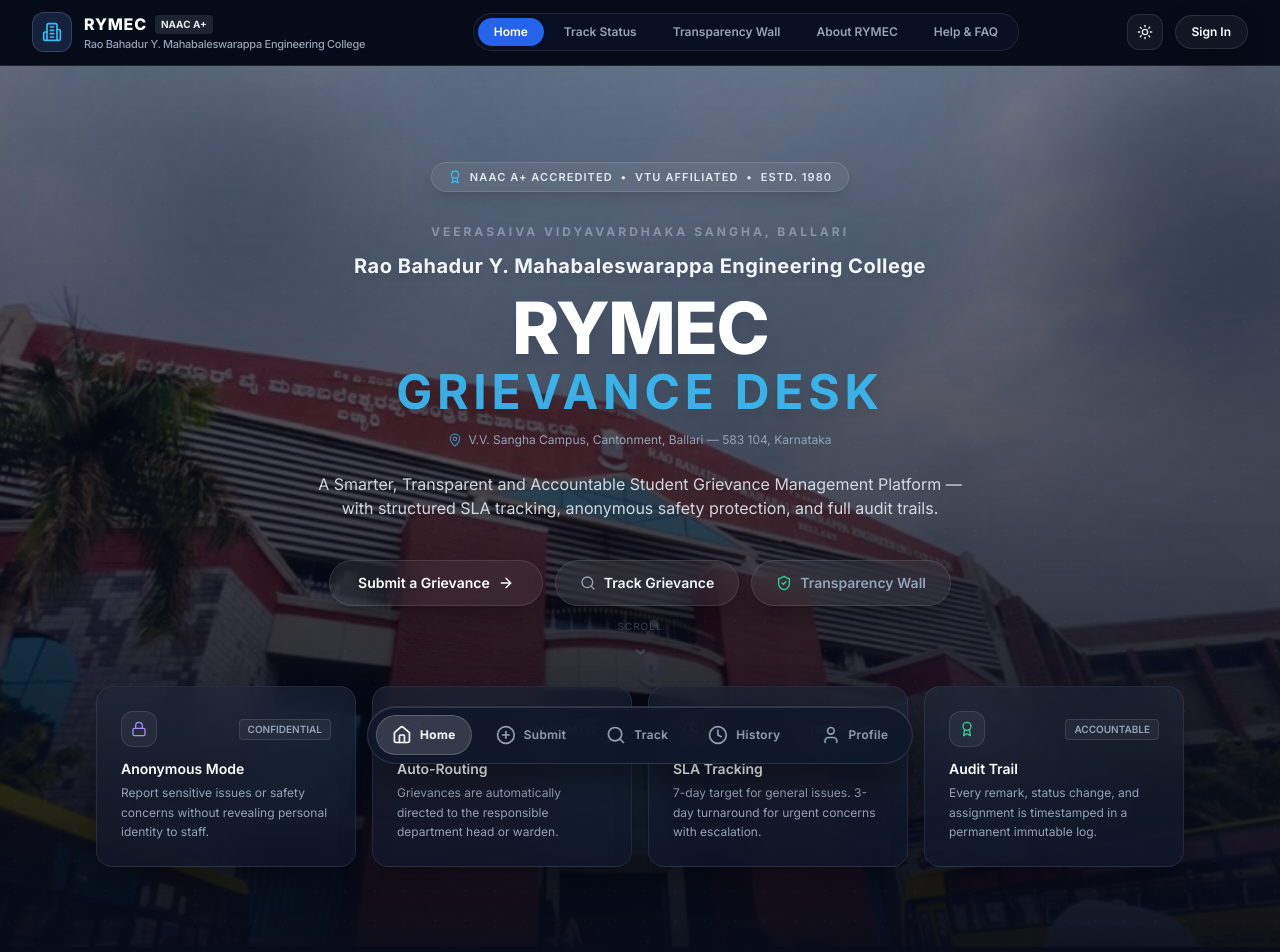
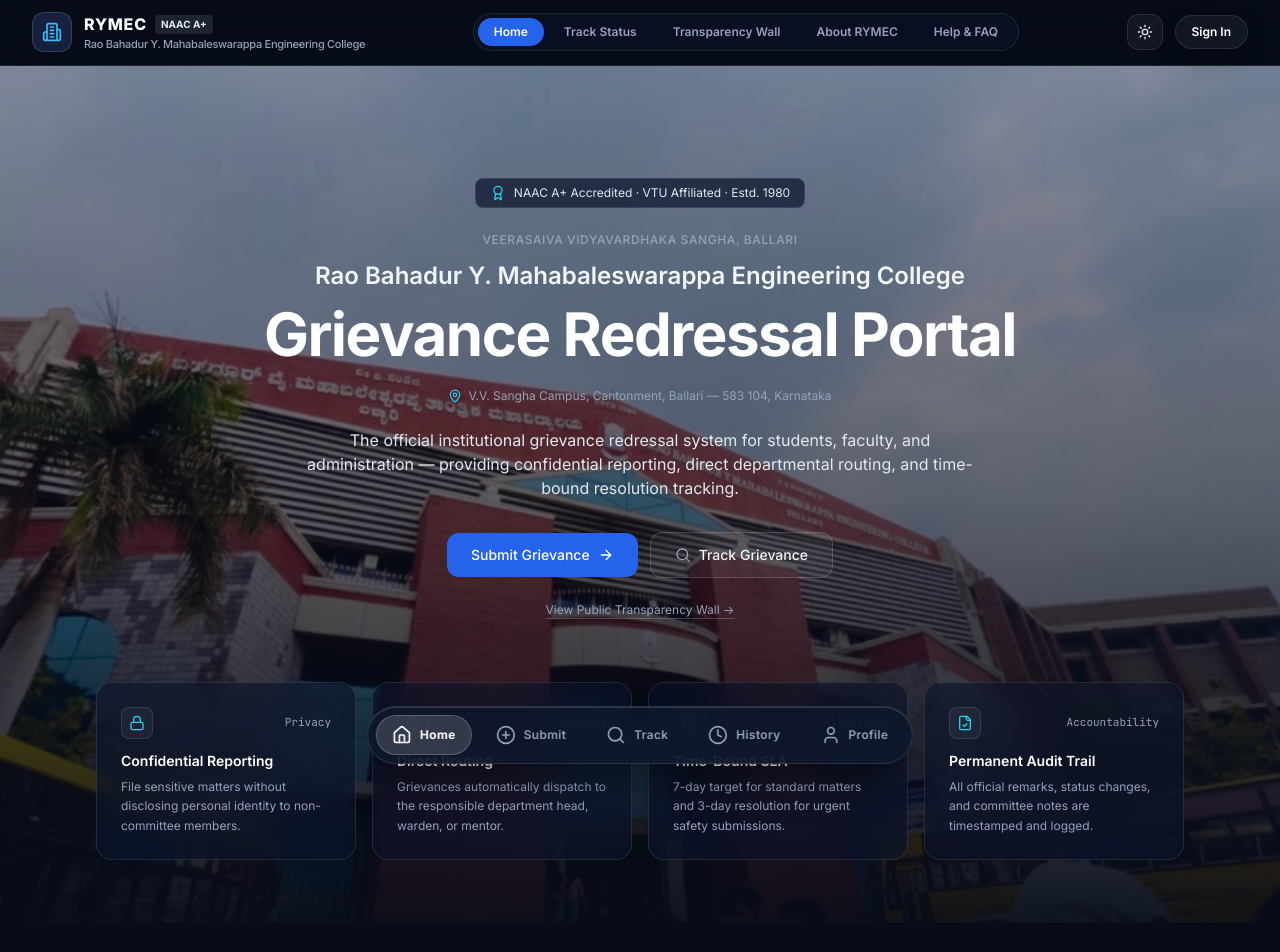
Before and after one commit to nagavakkalagadda/RYMEC-COMPLAINT-DESK, a React (Vite) app in the folder frontend/: page / in a window 1280 px wide. Shown: the top 952 px of the page. Built offline with nearby package versions, Linux system fonts and the light colour scheme.

Commit message:
style: unslop landing page and components with calm institutional design and quiet surfaces

```diff
--- a/frontend/src/App.tsx
+++ b/frontend/src/App.tsx
@@ -3,7 +3,6 @@ import { useAuth } from './context/AuthContext';
 import { Navbar } from './components/layout/Navbar';
 import { LiquidBottomNav } from './components/layout/LiquidBottomNav';
 import { Footer } from './components/layout/Footer';
-import { FloatingParticles } from './components/3d/FloatingParticles';
 import { RoundGlassAuth } from './components/auth/RoundGlassAuth';
 import { LandingHero } from './components/public/LandingHero';
 import { TransparencyWall } from './components/public/TransparencyWall';
@@ -132,9 +131,6 @@ export function App() {
 
   return (
     <div className="relative min-h-screen flex flex-col justify-between">
-      {/* Background Floating Glass Particles */}
-      <FloatingParticles />
-
       {/* Top Navbar */}
       <Navbar
         currentTab={currentTab}
--- a/frontend/src/components/3d/GlassCard.tsx
+++ b/frontend/src/components/3d/GlassCard.tsx
@@ -1,77 +1,24 @@
-import React, { useRef, useState } from 'react';
-import { motion, useReducedMotion } from 'framer-motion';
+import React from 'react';
 
 interface GlassCardProps {
   children: React.ReactNode;
   className?: string;
-  glow?: boolean;
-  tilt?: boolean;
   onClick?: () => void;
 }
 
 export const GlassCard: React.FC<GlassCardProps> = ({
   children,
   className = '',
-  glow = false,
-  tilt = true,
   onClick,
 }) => {
-  const cardRef = useRef<HTMLDivElement>(null);
-  const [rotateX, setRotateX] = useState(0);
-  const [rotateY, setRotateY] = useState(0);
-  const [mousePos, setMousePos] = useState({ x: 50, y: 50 });
-  const shouldReduceMotion = useReducedMotion();
-
-  const handleMouseMove = (e: React.MouseEvent<HTMLDivElement>) => {
-    if (!tilt || shouldReduceMotion || !cardRef.current) return;
-    const rect = cardRef.current.getBoundingClientRect();
-    const x = e.clientX - rect.left;
-    const y = e.clientY - rect.top;
-
-    const percentX = (x / rect.width) * 100;
-    const percentY = (y / rect.height) * 100;
-    setMousePos({ x: percentX, y: percentY });
-
-    // Subtle 3D tilt
-    const rX = ((y / rect.height) - 0.5) * -6;
-    const rY = ((x / rect.width) - 0.5) * 6;
-    setRotateX(rX);
-    setRotateY(rY);
-  };
-
-  const handleMouseLeave = () => {
-    setRotateX(0);
-    setRotateY(0);
-    setMousePos({ x: 50, y: 50 });
-  };
-
   return (
-    <motion.div
-      ref={cardRef}
-      onMouseMove={handleMouseMove}
-      onMouseLeave={handleMouseLeave}
+    <div
       onClick={onClick}
-      style={{
-        perspective: 1000,
-        transformStyle: 'preserve-3d',
-      }}
-      animate={{
-        rotateX: shouldReduceMotion ? 0 : rotateX,
-        rotateY: shouldReduceMotion ? 0 : rotateY,
-      }}
-      transition={{ type: 'spring', stiffness: 350, damping: 30 }}
-      className={`relative overflow-hidden rounded-2xl liquid-glass-card p-6 ${
-        glow ? 'border-white/20' : 'border-white/10'
-      } ${onClick ? 'cursor-pointer' : ''} ${className}`}
+      className={`relative rounded-2xl border border-white/10 bg-navy-900/60 p-6 backdrop-blur-xl transition-[border-color,background-color] duration-150 hover:border-white/20 hover:bg-navy-900/80 ${
+        onClick ? 'cursor-pointer' : ''
+      } ${className}`}
     >
-      {/* Dynamic Specular Light Glint */}
-      <div
-        className="pointer-events-none absolute -inset-px opacity-0 transition-opacity duration-300 group-hover:opacity-100"
-        style={{
-          background: `radial-gradient(circle 350px at ${mousePos.x}% ${mousePos.y}%, rgba(255, 255, 255, 0.05), transparent 70%)`,
-        }}
-      />
       <div className="relative z-10">{children}</div>
-    </motion.div>
+    </div>
   );
 };
--- a/frontend/src/components/public/LandingHero.tsx
+++ b/frontend/src/components/public/LandingHero.tsx
@@ -1,5 +1,4 @@
-import React, { useRef, useEffect } from 'react';
-import { motion, useScroll, useTransform } from 'framer-motion';
+import React from 'react';
 import {
   ShieldCheck,
   ArrowRight,
@@ -8,7 +7,7 @@ import {
   Lock,
   Award,
   MapPin,
-  ChevronDown
+  FileCheck
 } from 'lucide-react';
 import { GlassCard } from '../3d/GlassCard';
 
@@ -23,211 +22,133 @@ export const LandingHero: React.FC<LandingHeroProps> = ({
   onTrack,
   onViewTransparency
 }) => {
-  const heroRef = useRef<HTMLDivElement>(null);
-  const { scrollYProgress } = useScroll({ target: heroRef, offset: ['start start', 'end start'] });
-  const bgY = useTransform(scrollYProgress, [0, 1], ['0%', '20%']);
-  const contentY = useTransform(scrollYProgress, [0, 1], ['0%', '12%']);
-  const opacity = useTransform(scrollYProgress, [0, 0.7], [1, 0]);
+  return (
+    <div className="relative min-h-screen flex flex-col justify-between overflow-hidden">
 
-  return (
-    <div ref={heroRef} className="relative min-h-screen flex flex-col overflow-hidden">
-
-      {/* ── RYMEC Campus Background ── */}
-      <motion.div
-        style={{ y: bgY }}
-        className="absolute inset-0 -z-30"
-      >
+      {/* ── RYMEC Campus Photograph ── */}
+      <div className="absolute inset-0 -z-30">
         <img
           src="/images/rymec-campus.png"
-          alt="RYMEC Campus — Rao Bahadur Y. Mahabaleswarappa Engineering College, Ballari"
-          className="w-full h-full object-cover object-center scale-105"
+          alt="Rao Bahadur Y. Mahabaleswarappa Engineering College Campus"
+          className="w-full h-full object-cover object-center"
           draggable={false}
-        />
-      </motion.div>
-
-      {/* ── Multi-layer Dark Overlay (lighter – campus photo clearly visible) ── */}
-      <div className="absolute inset-0 -z-20">
-        {/* Base dark veil – very light so campus shows through */}
-        <div className="absolute inset-0 bg-navy-950/35" />
-        {/* Top gradient — campus visible at top, darker toward bottom for text readability */}
-        <div className="absolute inset-0 bg-gradient-to-b from-navy-950/15 via-navy-950/40 to-navy-950/90" />
-        {/* Subtle vignette – softer */}
-        <div className="absolute inset-0"
-          style={{ background: 'radial-gradient(ellipse 80% 60% at 50% 0%, transparent 0%, rgba(7,12,24,0.30) 100%)' }}
         />
       </div>
 
-      {/* ── Dot-grid texture ── */}
-      <div className="absolute inset-0 -z-10 bg-[radial-gradient(#ffffff_1px,transparent_1px)] [background-size:30px_30px] opacity-[0.025]" />
+      {/* ── Quiet Dark Overlay for Text Legibility ── */}
+      <div className="absolute inset-0 -z-20 bg-gradient-to-b from-navy-950/40 via-navy-950/60 to-navy-950/95" />
 
-      {/* ── Hero Content ── */}
-      <motion.div
-        style={{ y: contentY, opacity }}
-        className="relative z-10 flex flex-1 flex-col items-center justify-center px-4 sm:px-6 lg:px-8 pt-24 pb-20 text-center"
-      >
+      {/* ── Hero Main Content ── */}
+      <div className="relative z-10 flex flex-1 flex-col items-center justify-center px-4 sm:px-6 lg:px-8 pt-28 pb-16 text-center max-w-4xl mx-auto">
 
-        {/* Accreditation badge */}
-        <motion.div
-          initial={{ opacity: 0, y: -16 }}
-          animate={{ opacity: 1, y: 0 }}
-          transition={{ duration: 0.6, ease: 'easeOut' }}
-          className="inline-flex items-center gap-2 rounded-full border border-white/[0.12] bg-white/[0.06] backdrop-blur-md px-4 py-1.5 text-[11px] font-semibold tracking-widest text-silver-300 mb-8 shadow-lg"
-        >
-          <Award className="h-3.5 w-3.5 text-brand-accent shrink-0" />
-          <span>NAAC A+ ACCREDITED &nbsp;•&nbsp; VTU AFFILIATED &nbsp;•&nbsp; ESTD. 1980</span>
-        </motion.div>
+        {/* Institutional Accreditation */}
+        <div className="inline-flex items-center gap-2 rounded-lg border border-white/10 bg-navy-900/70 px-3.5 py-1.5 text-xs text-silver-300 mb-6 backdrop-blur-md">
+          <Award className="h-4 w-4 text-cyan-400 shrink-0" />
+          <span>NAAC A+ Accredited · VTU Affiliated · Estd. 1980</span>
+        </div>
 
-        {/* College name block */}
-        <motion.div
-          initial={{ opacity: 0, y: 20 }}
-          animate={{ opacity: 1, y: 0 }}
-          transition={{ duration: 0.65, delay: 0.12, ease: 'easeOut' }}
-          className="space-y-3 max-w-4xl mx-auto"
-        >
-          <p className="text-[11px] sm:text-xs font-bold uppercase tracking-[0.25em] text-silver-400/80">
+        {/* College & Portal Titles */}
+        <div className="space-y-3 mb-6">
+          <p className="text-xs font-medium uppercase tracking-wider text-silver-400">
             Veerasaiva Vidyavardhaka Sangha, Ballari
           </p>
 
-          <h2 className="text-base sm:text-lg md:text-xl font-bold tracking-wide text-silver-200 drop-shadow-md leading-snug">
+          <h2 className="text-lg sm:text-xl md:text-2xl font-semibold text-silver-200 leading-snug">
             Rao Bahadur Y. Mahabaleswarappa Engineering College
           </h2>
 
-          {/* Main title */}
-          <h1 className="text-5xl sm:text-6xl md:text-7xl font-extrabold tracking-tight text-white drop-shadow-xl leading-none mt-2">
-            RYMEC
-            <span className="block text-3xl sm:text-4xl md:text-5xl font-bold text-brand-accent/90 mt-1 tracking-widest">
-              GRIEVANCE DESK
-            </span>
+          <h1 className="text-4xl sm:text-5xl md:text-6xl font-bold tracking-tight text-white mt-1">
+            Grievance Redressal Portal
           </h1>
-        </motion.div>
+        </div>
 
-        {/* Location line */}
-        <motion.div
-          initial={{ opacity: 0 }}
-          animate={{ opacity: 1 }}
-          transition={{ delay: 0.3 }}
-          className="flex items-center justify-center gap-1.5 mt-4 mb-6 text-silver-400 text-xs"
-        >
-          <MapPin className="h-3.5 w-3.5 text-brand-accent/70 shrink-0" />
+        {/* Campus Location */}
+        <div className="flex items-center justify-center gap-1.5 mb-6 text-silver-400 text-xs">
+          <MapPin className="h-3.5 w-3.5 text-cyan-400 shrink-0" />
           <span>V.V. Sangha Campus, Cantonment, Ballari — 583 104, Karnataka</span>
-        </motion.div>
+        </div>
 
-        {/* Tagline */}
-        <motion.p
-          initial={{ opacity: 0 }}
-          animate={{ opacity: 1 }}
-          transition={{ delay: 0.38 }}
-          className="text-sm sm:text-base text-silver-300/90 leading-relaxed font-normal max-w-2xl mx-auto mb-10"
-        >
-          A Smarter, Transparent and Accountable Student Grievance Management Platform —
-          with structured SLA tracking, anonymous safety protection, and full audit trails.
-        </motion.p>
+        {/* Purpose Statement */}
+        <p className="text-sm sm:text-base text-silver-300 leading-relaxed font-normal max-w-2xl mx-auto mb-8">
+          The official institutional grievance redressal system for students, faculty, and administration —
+          providing confidential reporting, direct departmental routing, and time-bound resolution tracking.
+        </p>
 
-        {/* CTA Buttons */}
-        <motion.div
-          initial={{ opacity: 0, y: 16 }}
-          animate={{ opacity: 1, y: 0 }}
-          transition={{ delay: 0.48, type: 'spring', stiffness: 200 }}
-          className="flex flex-wrap items-center justify-center gap-3"
-        >
+        {/* Two Deliberate Actions */}
+        <div className="flex flex-wrap items-center justify-center gap-3 mb-6">
           <button
             onClick={onGetStarted}
-            className="pebble-pill inline-flex items-center gap-2 rounded-full bg-brand-royal px-7 py-3 text-sm font-semibold text-white shadow-[0_0_24px_rgba(37,99,235,0.45)] hover:bg-blue-600 hover:shadow-[0_0_32px_rgba(37,99,235,0.6)] active:scale-[0.97] transition-all"
+            className="inline-flex items-center gap-2 rounded-xl bg-blue-600 px-6 py-3 text-sm font-medium text-white hover:bg-blue-500 active:scale-[0.98] transition-colors"
           >
-            <span>Submit a Grievance</span>
+            <span>Submit Grievance</span>
             <ArrowRight className="h-4 w-4" />
           </button>
 
           <button
             onClick={onTrack}
-            className="pebble-pill inline-flex items-center gap-2 rounded-full border border-white/15 bg-white/[0.07] backdrop-blur-md px-6 py-3 text-sm font-semibold text-silver-200 hover:bg-white/[0.12] hover:border-white/25 active:scale-[0.97] transition-all"
+            className="inline-flex items-center gap-2 rounded-xl border border-white/15 bg-white/5 px-6 py-3 text-sm font-medium text-silver-200 hover:bg-white/10 hover:border-white/25 active:scale-[0.98] transition-colors"
           >
             <Search className="h-4 w-4 text-silver-400" />
             <span>Track Grievance</span>
           </button>
+        </div>
 
-          <button
-            onClick={onViewTransparency}
-            className="pebble-pill inline-flex items-center gap-2 rounded-full border border-white/10 bg-transparent px-6 py-3 text-sm font-semibold text-silver-400 hover:text-white hover:bg-white/[0.06] hover:border-white/20 active:scale-[0.97] transition-all"
-          >
-            <ShieldCheck className="h-4 w-4 text-emerald-400" />
-            <span>Transparency Wall</span>
-          </button>
-        </motion.div>
+        {/* Quiet Tertiary Link */}
+        <button
+          onClick={onViewTransparency}
+          className="text-xs text-silver-400 hover:text-white transition-colors underline underline-offset-4 decoration-white/20 hover:decoration-white"
+        >
+          View Public Transparency Wall →
+        </button>
 
-        {/* Scroll hint */}
-        <motion.div
-          initial={{ opacity: 0 }}
-          animate={{ opacity: 1 }}
-          transition={{ delay: 1.1 }}
-          className="absolute bottom-8 left-1/2 -translate-x-1/2 flex flex-col items-center gap-1 text-silver-500/50 text-[10px] tracking-widest"
-        >
-          <span className="uppercase">Scroll</span>
-          <motion.div
-            animate={{ y: [0, 6, 0] }}
-            transition={{ repeat: Infinity, duration: 1.6, ease: 'easeInOut' }}
-          >
-            <ChevronDown className="h-4 w-4" />
-          </motion.div>
-        </motion.div>
+      </div>
 
-      </motion.div>
-
-      {/* ── Feature Highlights ── */}
-      <div className="relative z-10 w-full max-w-6xl mx-auto px-4 sm:px-6 lg:px-8 pb-20">
-        <motion.div
-          initial={{ opacity: 0, y: 30 }}
-          animate={{ opacity: 1, y: 0 }}
-          transition={{ delay: 0.6, duration: 0.55 }}
-          className="grid grid-cols-1 sm:grid-cols-2 md:grid-cols-4 gap-4"
-        >
+      {/* ── Institutional Pillars ── */}
+      <div className="relative z-10 w-full max-w-6xl mx-auto px-4 sm:px-6 lg:px-8 pb-16">
+        <div className="grid grid-cols-1 sm:grid-cols-2 md:grid-cols-4 gap-4">
           {[
             {
               icon: Lock,
-              title: 'Anonymous Mode',
-              desc: 'Report sensitive issues or safety concerns without revealing personal identity to staff.',
-              badge: 'Confidential',
-              color: 'text-violet-400'
+              title: 'Confidential Reporting',
+              desc: 'File sensitive matters without disclosing personal identity to non-committee members.',
+              tag: 'Privacy'
             },
             {
               icon: ShieldCheck,
-              title: 'Auto-Routing',
-              desc: 'Grievances are automatically directed to the responsible department head or warden.',
-              badge: 'Automated',
-              color: 'text-brand-accent'
+              title: 'Direct Routing',
+              desc: 'Grievances automatically dispatch to the responsible department head, warden, or mentor.',
+              tag: 'Routing'
             },
             {
               icon: Clock,
-              title: 'SLA Tracking',
-              desc: '7-day target for general issues. 3-day turnaround for urgent concerns with escalation.',
-              badge: 'Time-Bound',
-              color: 'text-amber-400'
+              title: 'Time-Bound SLA',
+              desc: '7-day target for standard matters and 3-day resolution for urgent safety submissions.',
+              tag: 'Milestone'
             },
             {
-              icon: Award,
-              title: 'Audit Trail',
-              desc: 'Every remark, status change, and assignment is timestamped in a permanent immutable log.',
-              badge: 'Accountable',
-              color: 'text-emerald-400'
+              icon: FileCheck,
+              title: 'Permanent Audit Trail',
+              desc: 'All official remarks, status changes, and committee notes are timestamped and logged.',
+              tag: 'Accountability'
             }
           ].map((item, idx) => {
             const Icon = item.icon;
             return (
               <GlassCard key={idx} className="p-5 text-left">
                 <div className="flex items-center justify-between mb-3">
-                  <div className={`flex h-9 w-9 items-center justify-center rounded-xl bg-white/5 border border-white/10 ${item.color}`}>
+                  <div className="flex h-8 w-8 items-center justify-center rounded-lg bg-white/5 border border-white/10 text-cyan-400">
                     <Icon className="h-4 w-4" />
                   </div>
-                  <span className="text-[10px] font-semibold uppercase rounded bg-white/5 border border-white/10 px-2 py-0.5 text-silver-400">
-                    {item.badge}
+                  <span className="text-[11px] font-mono text-silver-400">
+                    {item.tag}
                   </span>
                 </div>
-                <h3 className="text-sm font-semibold text-white mb-1">{item.title}</h3>
+                <h3 className="text-sm font-semibold text-white mb-1.5">{item.title}</h3>
                 <p className="text-xs text-silver-400 leading-relaxed">{item.desc}</p>
               </GlassCard>
             );
           })}
-        </motion.div>
+        </div>
       </div>
 
     </div>
```
